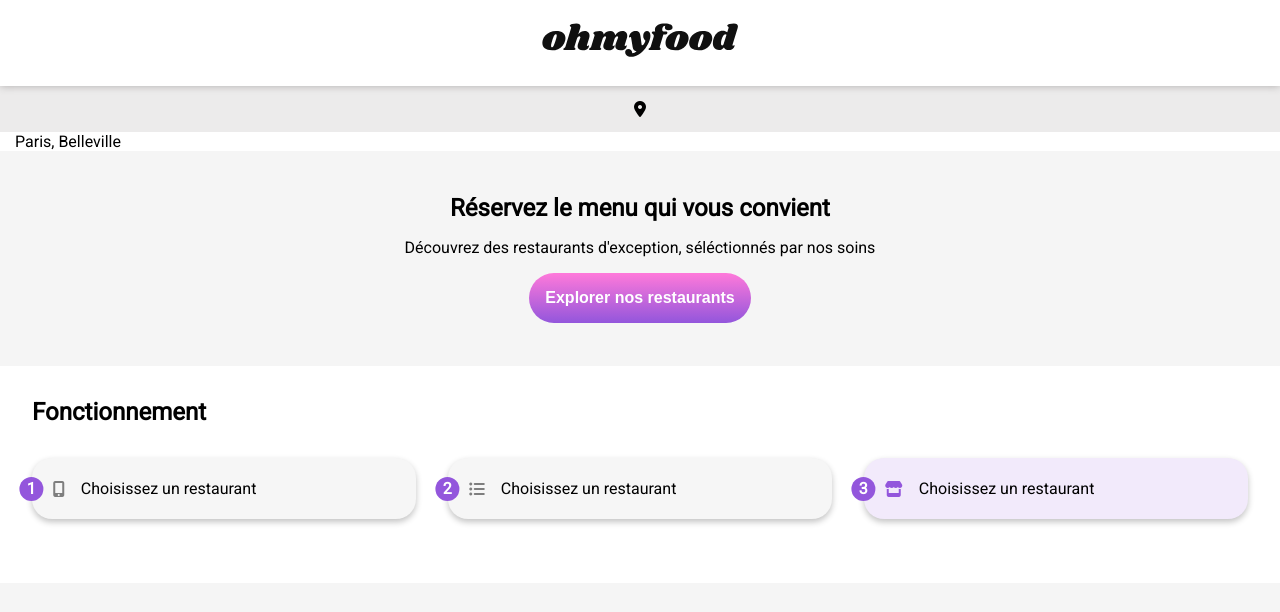
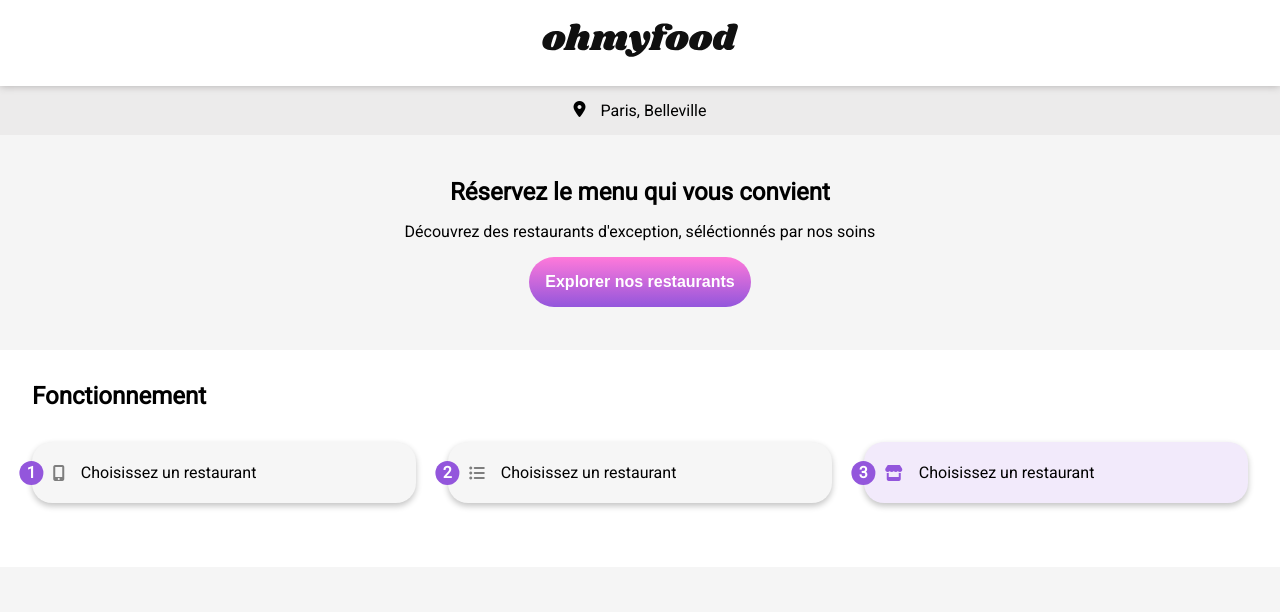
Before and after one commit to aymanmouss/the-lime-dev.github.io, a website: page ohmyfood/index.html in a window 1280 px wide. Shown: the top 612 px of the page. Drawn offline with Linux system fonts and the light colour scheme; a web font is replaced by a local one.

Commit message:
wc3 error

```diff
--- a/ohmyfood/index.html
+++ b/ohmyfood/index.html
@@ -29,10 +29,10 @@
 
 
     <!-- location -->
-    <p class="location">
+    <div class="location">
         <i class="fas fa-map-marker-alt"></i>
         <p class="location__text"> Paris, Belleville</p>
-    </p>
+    </div>
     <!-- Hero -->
     <div class="hero">
         <h2 class="hero__title">Réservez le menu qui vous convient </h2>
```
